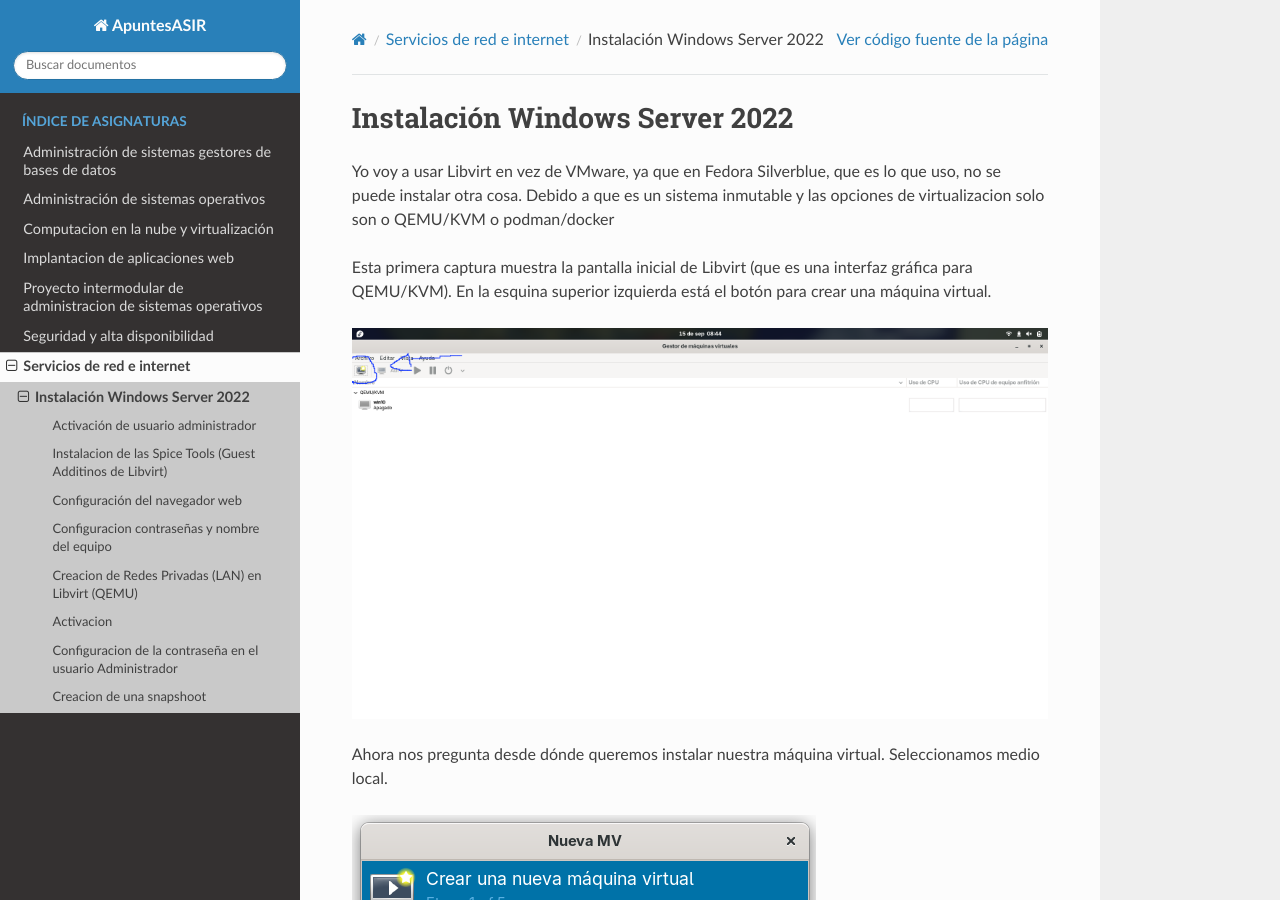
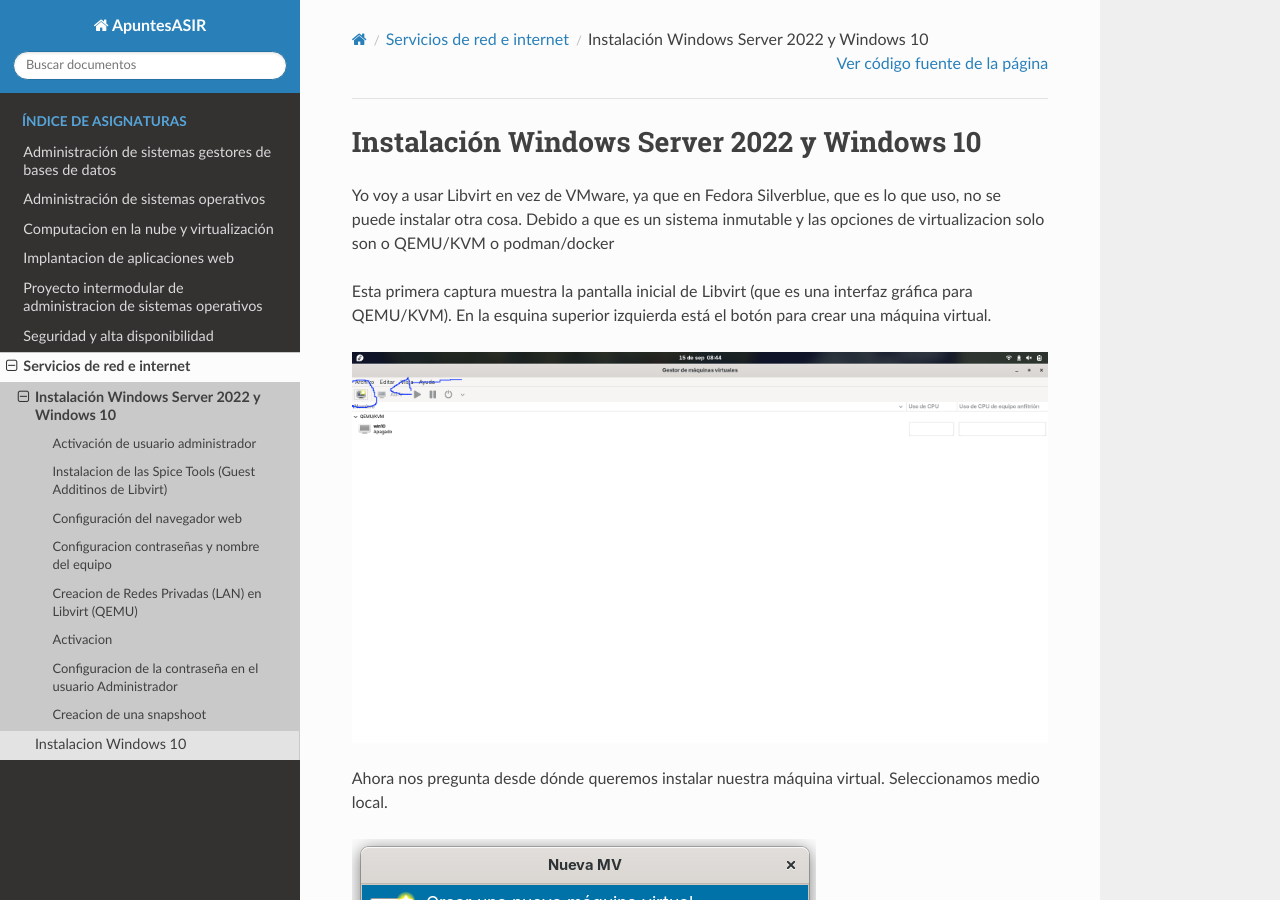
Before and after one commit to jrodriiguezg/ApuntesASIR, a Sphinx documentation site: the page built from docs/servicios-de-red-e-internet/instalacion-windows-server.md, in a window 1280 px wide and 900 px high. Built offline with Sphinx 7.4.7 and the Read the Docs theme 3.1.0, drawn with Linux system fonts in a browser that asks for light colours; pages that are not in the unit, such as notebooks, are missing from menus; some of the changed text lies outside the part shown.

Commit message:
new file:   docs/servicios-de-red-e-internet/images/w10/1.png 	new file:   docs/servicios-de-red-e-internet/images/w10/10.png 	new file:   docs/servicios-de-red-e-internet/images/w10/11.png 	new file:   docs/servicios-de-red-e-internet/images/w10/12.png 	new file:   docs/servicios-de-red-e-internet/images/w10/13.png 	new file:   docs/servicios-de-red-e-internet/images/w10/14.png 	new file:   docs/servicios-de-red-e-internet/images/w10/15.png 	new file:   docs/servicios-de-red-e-internet/images/w10/16.png 	new file:   docs/servicios-de-red-e-internet/images/w10/2.png 	new file:   docs/servicios-de-red-e-internet/images/w10/3.png 	new file:   docs/servicios-de-red-e-internet/images/w10/4.png 	new file:   docs/servicios-de-red-e-internet/images/w10/5.png 	new file:   docs/servicios-de-red-e-internet/images/w10/6.png 	new file:   docs/servicios-de-red-e-internet/images/w10/7.png 	new file:   docs/servicios-de-red-e-internet/images/w10/8.png 	new file:   docs/servicios-de-red-e-internet/images/w10/9.png 	modified:   docs/servicios-de-red-e-internet/instalacion-windows-server.md

```diff
--- a/docs/servicios-de-red-e-internet/instalacion-windows-server.md
+++ b/docs/servicios-de-red-e-internet/instalacion-windows-server.md
@@ -1,4 +1,4 @@
-# Instalación Windows Server 2022
+# Instalación Windows Server 2022 y Windows 10
 Yo voy a usar Libvirt en vez de VMware, ya que en Fedora Silverblue, que es lo que uso, no se puede instalar otra cosa. Debido a que es un sistema inmutable y las opciones de virtualizacion solo son o QEMU/KVM o podman/docker
 
 Esta primera captura muestra la pantalla inicial de Libvirt (que es una interfaz gráfica para QEMU/KVM). En la esquina superior izquierda está el botón para crear una máquina virtual.
@@ -286,3 +286,6 @@
 Se nos abrira la siguiente ventana, establecemos el nombre el tipo de instantanea y la descripcion
 
 ![Crear2](images/Wserver/66.png)
+
+
+# Instalacion Windows 10
```
Also changed, not shown: docs/servicios-de-red-e-internet/images/w10/1.png (added), docs/servicios-de-red-e-internet/images/w10/10.png (added), docs/servicios-de-red-e-internet/images/w10/11.png (added), docs/servicios-de-red-e-internet/images/w10/12.png (added), docs/servicios-de-red-e-internet/images/w10/13.png (added), docs/servicios-de-red-e-internet/images/w10/14.png (added), docs/servicios-de-red-e-internet/images/w10/15.png (added), docs/servicios-de-red-e-internet/images/w10/16.png (added), docs/servicios-de-red-e-internet/images/w10/2.png (added), docs/servicios-de-red-e-internet/images/w10/3.png (added), docs/servicios-de-red-e-internet/images/w10/4.png (added), docs/servicios-de-red-e-internet/images/w10/5.png (added), docs/servicios-de-red-e-internet/images/w10/6.png (added), docs/servicios-de-red-e-internet/images/w10/7.png (added), 2 more files.
